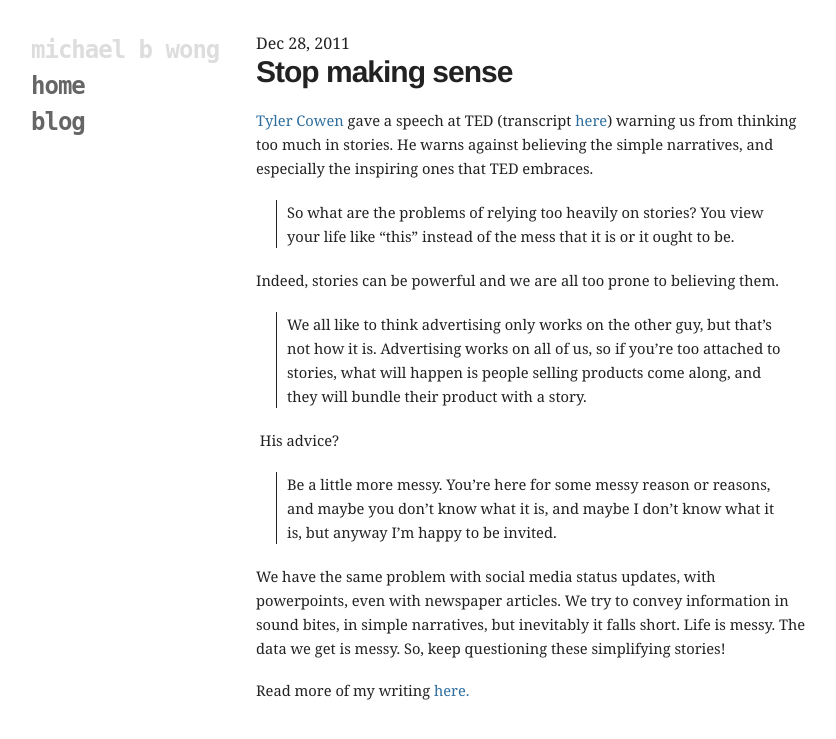
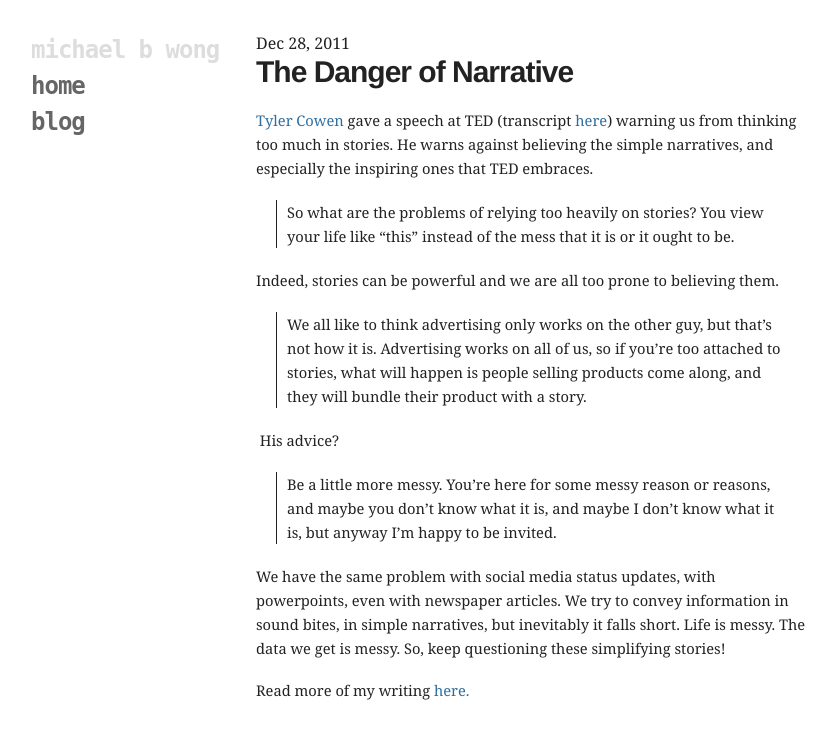
Before and after one commit to mbwong/mbwong.github.com, a Jekyll site: the page built from _posts/2011-12-28-stop-making-sense.md, in a window 1280 px wide. Shown: the top 739 px of the page, without its empty margins (94-930 px from the left). Built offline with Jekyll 4.4.1, drawn with Linux system fonts in a browser that asks for light colours.

Commit message:
Update _posts/2011-12-28-stop-making-sense.md

```diff
--- a/_posts/2011-12-28-stop-making-sense.md
+++ b/_posts/2011-12-28-stop-making-sense.md
@@ -1,9 +1,9 @@
 ---
 tags: life personal
-title: Stop making sense
+title: The Danger of Narrative
 layout: post
 ---
-# Stop making sense
+# The Danger of Narrative
 
 [Tyler Cowen](http://marginalrevolution.com/) gave a speech at TED (transcript
 [here](http://lesswrong.com/r/discussion/lw/8w1/transcript_tyler_cowen_on_stor
```
